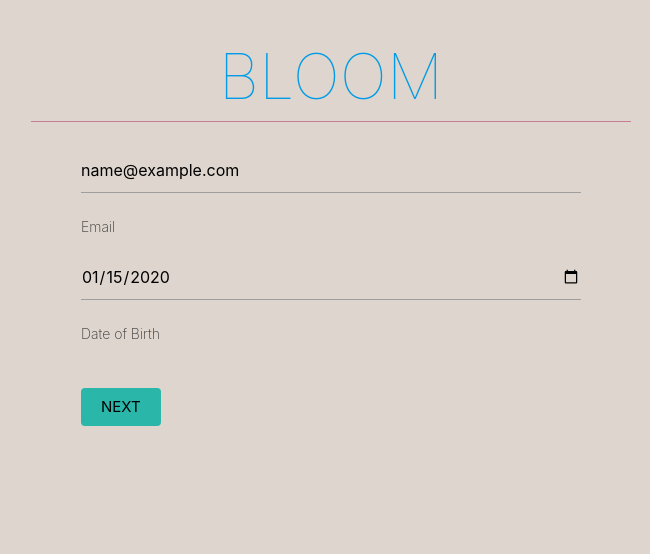
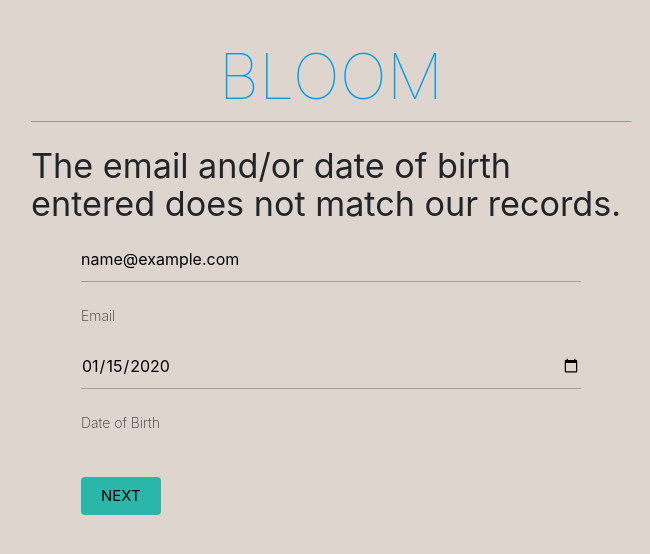
Before and after one commit to pamelv/bloom, a React (Create React App) app in the folder client/: page /forgotpassword in a window 1280 px wide. Both pictures are taken after typing "name@example.com", "2020-01-15" into the empty fields and a click on the button "NEXT". Shown: the top 554 px of the page, without its empty margins (309-959 px from the left). Built offline with nearby package versions, Linux system fonts and the light colour scheme; no server answers.

Commit message:
CHORE: update error handling for incorrect emailin forgot pw page

```diff
--- a/client/src/pages/ForgotPassword.js
+++ b/client/src/pages/ForgotPassword.js
@@ -22,6 +22,7 @@ export default function ForgotPassword() {
       })
       .catch((error) => {
         console.log(error);
+        noMatch();
       });
   };
   const onSubmit = (data) => {
@@ -30,7 +31,9 @@ export default function ForgotPassword() {
 
   const noMatch = (props) => {
     ReactDOM.render(
-      <h4>The email and date of birth entered does not match our records.</h4>,
+      <h4>
+        The email and/or date of birth entered does not match our records.
+      </h4>,
       document.getElementById("msg")
     );
   };
```
